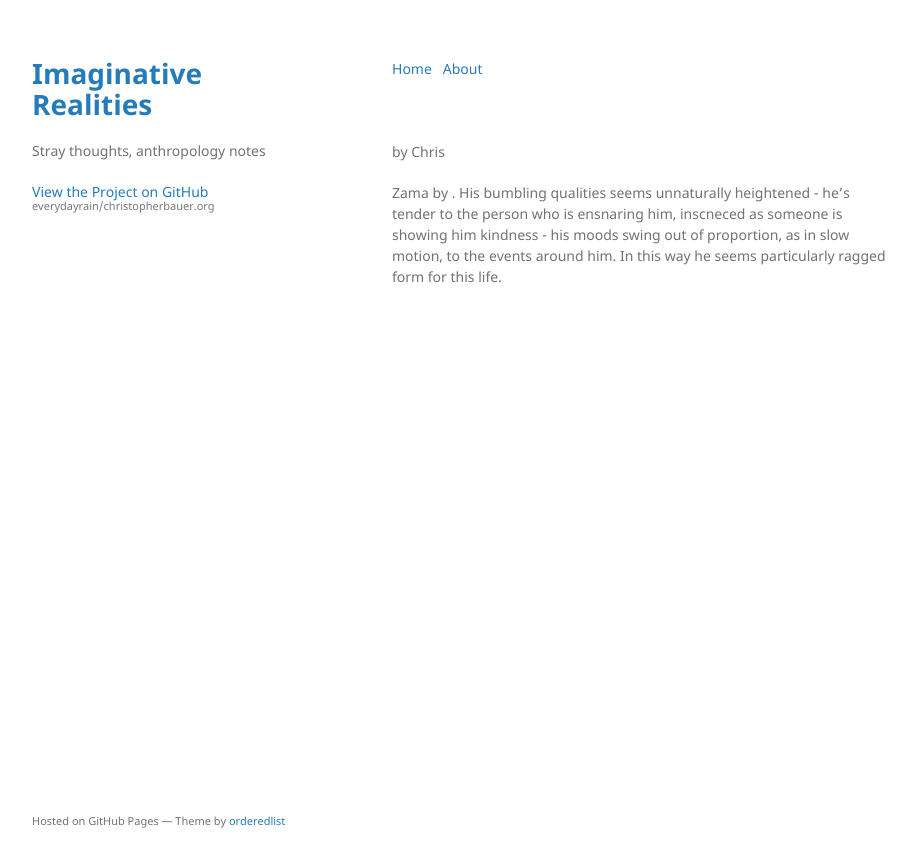
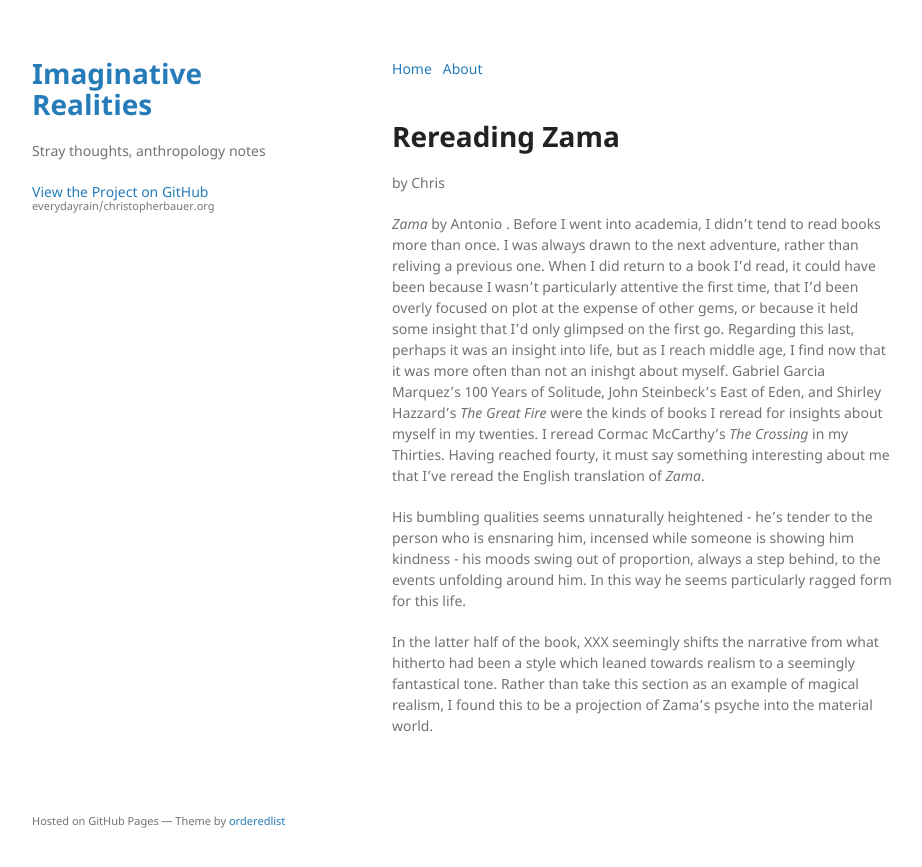
Before and after one commit to everydayrain/christopherbauer.org, a Jekyll site: the page built from drafts/2020-12-30-zama.md, in a window 1280 px wide. Shown: the top 867 px of the page, without its empty margins (178-1100 px from the left). Built offline with Jekyll 4.4.1, drawn with Linux system fonts in a browser that asks for light colours.

Commit message:
foundationpost

```diff
--- a/drafts/2020-12-30-zama.md
+++ b/drafts/2020-12-30-zama.md
@@ -1,7 +1,15 @@
 ---
 layout: post
 author: Chris
-title:
+title: Rereading Zama
 ---
 
-Zama by .  His bumbling qualities seems unnaturally heightened - he's tender to the person who is ensnaring him, inscneced as someone is showing him kindness - his moods swing out of proportion, as in slow motion, to the events around him.  In this way he seems particularly ragged form for this life.
+*Zama* by Antonio .  Before I went into academia, I didn't tend to read books more than once.  I was always drawn to the next adventure, rather than reliving a previous one.  When I did return to a book I'd read, it could have been because I wasn't particularly attentive the first time, that I'd been overly focused on plot at the expense of other gems, or because it held some insight that I'd only glimpsed on the first go. Regarding this last, perhaps it was an insight into life, but as I reach middle age, I find now that it was more often than not an inishgt about myself.  Gabriel Garcia Marquez's 100 Years of Solitude, John Steinbeck's East of Eden, and Shirley Hazzard's *The Great Fire* were the kinds of books I reread for insights about myself in my twenties.  I reread Cormac McCarthy's *The Crossing* in my Thirties.  Having reached fourty, it must say something interesting about me that I've reread the English translation of *Zama*.
+
+
+
+His bumbling qualities seems unnaturally heightened - he's tender to the person who is ensnaring him, incensed while someone is showing him kindness - his moods swing out of proportion, always a step behind, to the events unfolding around him.  In this way he seems particularly ragged form for this life.
+
+
+
+In the latter half of the book, XXX seemingly shifts the narrative from what hitherto had been a style which leaned towards realism to a seemingly fantastical tone.  Rather than take this section as an example of magical realism, I found this to be a projection of Zama's psyche into the material world.
```
Also changed, not shown: _posts/2021-10-23-foundation.md (added, +21 -0 lines), _posts/2021-9-28-books.md (+1 -1 lines), drafts/2021-10-23-foundation_v3.md (added, +15 -0 lines).
